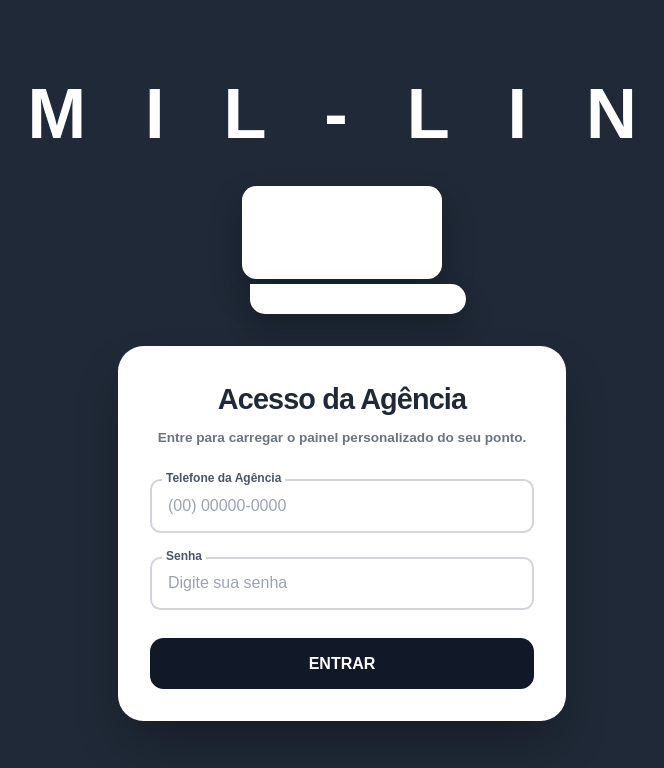
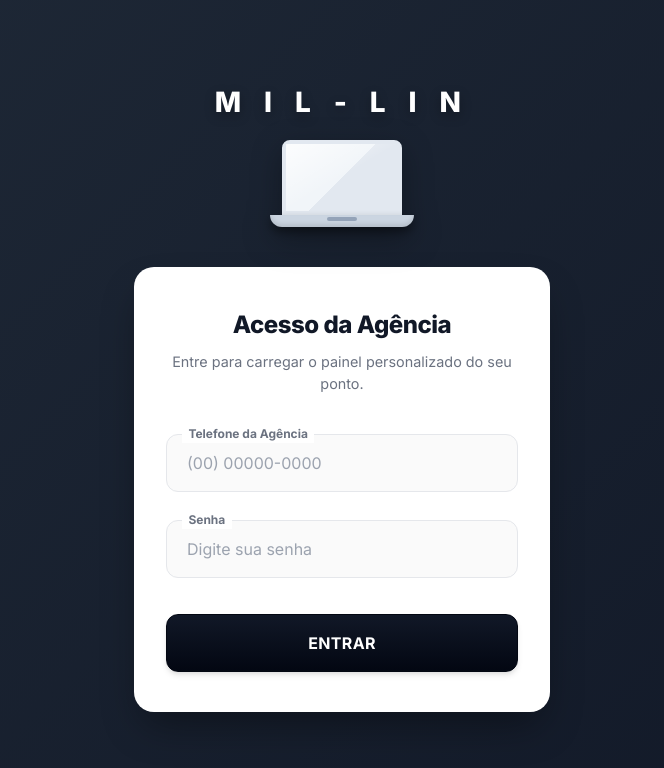
Before and after one commit to willianrosa-ti/Painel-agencia, a React (Vite) app: page /login in a window 1280 px wide. Shown: the top 768 px of the page, without its empty margins (298-962 px from the left). Built offline with nearby package versions, Linux system fonts and the light colour scheme.

Commit message:
Atualização financeiro / login

```diff
--- a/src/Pages/Financeiro/Financeiro.jsx
+++ b/src/Pages/Financeiro/Financeiro.jsx
@@ -8,6 +8,94 @@ const mesesDoAno = [
   'Janeiro', 'Fevereiro', 'Março', 'Abril', 'Maio', 'Junho',
   'Julho', 'Agosto', 'Setembro', 'Outubro', 'Novembro', 'Dezembro'
 ];
+
+const ehCorridaCancelada = (corrida) => {
+  return String(corrida?.status || '').trim().toLowerCase() === 'cancelada';
+};
+
+const adicionarDias = (data, quantidadeDias) => {
+  const novaData = new Date(data);
+  novaData.setDate(novaData.getDate() + quantidadeDias);
+  return novaData;
+};
+
+const obterDatasDoPeriodo = (periodo, mesSelecionado, anoSelecionado) => {
+  const hoje = new Date();
+  const datas = [];
+
+  if (periodo === 'Mensal') {
+    const ultimoDiaDoMes = new Date(anoSelecionado, mesSelecionado, 0).getDate();
+
+    for (let dia = 1; dia <= ultimoDiaDoMes; dia += 1) {
+      datas.push(new Date(anoSelecionado, mesSelecionado - 1, dia));
+    }
+
+    return datas;
+  }
+
+  if (periodo === 'Semanal') {
+    const dataInicio = adicionarDias(hoje, -7);
+
+    for (let i = 0; i <= 7; i += 1) {
+      datas.push(adicionarDias(dataInicio, i));
+    }
+
+    return datas;
+  }
+
+  return [hoje];
+};
+
+const buscarCorridasPorData = async (token, data) => {
+  const dia = data.getDate();
+  const mes = data.getMonth() + 1;
+  const ano = data.getFullYear();
+
+  const resposta = await fetch(`${API_BASE}/api/Corrida/listar-hoje?dia=${dia}&mes=${mes}&ano=${ano}`, {
+    headers: { Authorization: `Bearer ${token}` }
+  });
+
+  if (!resposta.ok) return [];
+
+  return await resposta.json();
+};
+
+const montarRanking = (itens, obterNome) => {
+  const mapa = new Map();
+
+  itens.forEach((item) => {
+    const nome = obterNome(item);
+
+    if (!nome) return;
+
+    mapa.set(nome, (mapa.get(nome) || 0) + 1);
+  });
+
+  return Array.from(mapa.entries())
+    .map(([nome, quantidade]) => ({ nome, quantidade }))
+    .sort((a, b) => b.quantidade - a.quantidade)
+    .slice(0, 3);
+};
+
+const montarHorariosPico = (corridas) => {
+  const mapa = new Map();
+
+  corridas.forEach((corrida) => {
+    const dataHora = new Date(corrida.dataHoraSolicitacao);
+
+    if (Number.isNaN(dataHora.getTime())) return;
+
+    const horaNumero = dataHora.getHours();
+    const hora = `${String(horaNumero).padStart(2, '0')}:00 às ${String(horaNumero + 1).padStart(2, '0')}:00`;
+
+    mapa.set(hora, (mapa.get(hora) || 0) + 1);
+  });
+
+  return Array.from(mapa.entries())
+    .map(([hora, quantidade]) => ({ hora, quantidade }))
+    .sort((a, b) => b.quantidade - a.quantidade)
+    .slice(0, 3);
+};
 
 export default function Financeiro() {
   const nomeAgencia = localStorage.getItem('nomeAgencia') || 'Agência';
@@ -43,6 +131,7 @@ export default function Financeiro() {
   useEffect(() => {
     const buscarDadosFinanceiros = async () => {
       const token = localStorage.getItem('tokenAgencia');
+
       try {
         const parametros = new URLSearchParams({ periodo });
 
@@ -56,7 +145,21 @@ export default function Financeiro() {
         });
 
         if (resposta.ok) {
-          setDadosFinanceiros(await resposta.json());
+          const resumoFinanceiro = await resposta.json();
+          const datasDoPeriodo = obterDatasDoPeriodo(periodo, mesSelecionado, anoSelecionado);
+          const listasDeCorridas = await Promise.all(datasDoPeriodo.map((data) => buscarCorridasPorData(token, data)));
+          const corridasDoPeriodo = listasDeCorridas.flat().filter((corrida) => !ehCorridaCancelada(corrida));
+
+          setDadosFinanceiros({
+            ...resumoFinanceiro,
+            totalCorridas: corridasDoPeriodo.length,
+            horarios: montarHorariosPico(corridasDoPeriodo),
+            motoristas: montarRanking(corridasDoPeriodo, (corrida) => {
+              if (!corrida.motorista || corrida.motorista === 'Buscando motorista...') return null;
+              return corrida.motorista;
+            }),
+            passageiros: montarRanking(corridasDoPeriodo, (corrida) => corrida.passageiro)
+          });
         }
       } catch (erro) {
         console.error('Erro ao buscar dados do financeiro:', erro);
--- a/src/Pages/Login/Login.css
+++ b/src/Pages/Login/Login.css
@@ -1,23 +1,28 @@
+@import url('https://fonts.googleapis.com/css2?family=Inter:wght@400;600;700;800&display=swap');
+
 :root {
-  --cor-mil-lin-fundo: #1f2937;
-  --cor-mil-lin-fundo-profundo: #111827;
+  --cor-mil-lin-fundo: #111827;
+  --cor-mil-lin-fundo-profundo: #030712;
   --cor-mil-lin-destaque: #38bdf8;
-  --cor-mil-lin-texto: #1f2937;
+  --cor-mil-lin-texto: #111827;
+  --cor-borda: #e5e7eb;
+  --cor-texto-secundario: #6b7280;
 }
 
 .login-container {
   min-height: 100vh;
-  background: #1f2937;
+  /* Gradiente escuro sutil e profissional */
+  background: linear-gradient(135deg, #1f2937 0%, #111827 100%);
   display: flex;
   align-items: center;
   justify-content: center;
   padding: 1.5rem;
-  font-family: sans-serif;
+  font-family: 'Inter', system-ui, -apple-system, sans-serif;
 }
 
 .login-shell {
   width: 100%;
-  max-width: 28rem;
+  max-width: 26rem; /* Levemente mais estreito para um visual mais elegante */
   display: flex;
   flex-direction: column;
   align-items: center;
@@ -27,50 +32,79 @@
   display: flex;
   flex-direction: column;
   align-items: center;
-  margin-bottom: 2rem;
+  margin-bottom: 2.5rem;
 }
 
 .mil-lin-logo__nome {
   color: #ffffff;
-  font-size: clamp(2rem, 6vw, 4.4rem);
-  font-weight: 900;
-  letter-spacing: 0.28em;
+  font-size: clamp(1.75rem, 5vw, 24px);
+  font-weight: 800;
+  letter-spacing: 0.3em;
   line-height: 1;
-  margin-bottom: 2.3rem;
+  margin-bottom: 1.5rem;
   text-align: center;
   white-space: nowrap;
+  text-shadow: 0 4px 12px rgba(0, 0, 0, 0.3);
 }
 
-.mil-lin-logo__icone {
+/* --- Ícone de Notebook Modernizado --- */
+.notebook-icon {
   display: flex;
   flex-direction: column;
   align-items: center;
+  filter: drop-shadow(0 10px 15px rgba(0, 0, 0, 0.3));
 }
 
-.mil-lin-logo__tela {
-  width: 12.5rem;
-  height: 5.85rem;
-  background-color: #ffffff;
-  border-radius: 0.9rem;
-  box-shadow: 0 16px 32px rgba(3, 7, 18, 0.25);
+.center-logo {
+  width: 120px;
+  height: 75px;
+  background-color: #f8fafc;
+  border: 4px solid #e2e8f0;
+  border-radius: 8px 8px 0 0;
+  position: relative;
+  background-image: linear-gradient(135deg, #f1f5f9 50%, #e2e8f0 50%);
+  margin: 0;
 }
 
-.mil-lin-logo__base {
-  width: 13.45rem;
-  height: 1.9rem;
-  background-color: #ffffff;
-  border-radius: 0 999px 999px 999px;
-  margin-top: 0.28rem;
-  margin-left: 2rem;
-  box-shadow: 0 14px 28px rgba(3, 7, 18, 0.22);
+/* Reflexo sutil na tela */
+.center-logo::after {
+  content: '';
+  position: absolute;
+  top: 0; left: 0; right: 0; bottom: 0;
+  background: linear-gradient(to bottom right, rgba(255,255,255,0.8) 0%, rgba(255,255,255,0) 50%);
 }
+
+.center2-logo {
+  width: 144px;
+  height: 12px;
+  background: #cbd5e1;
+  border-radius: 0 0 12px 12px;
+  box-shadow: inset 0 -3px 4px rgba(0,0,0,0.1), 0 5px 10px rgba(0,0,0,0.4);
+  position: relative;
+  z-index: 1;
+  margin: 0;
+}
+
+/* Detalhe do touchpad / abertura do notebook */
+.center2-logo::after {
+  content: '';
+  position: absolute;
+  top: 2px;
+  left: 50%;
+  transform: translateX(-50%);
+  width: 30px;
+  height: 4px;
+  background: #94a3b8;
+  border-radius: 2px;
+}
+/* ------------------------------------- */
 
 .login-card {
   background-color: #ffffff;
   width: 100%;
-  border-radius: 1.6rem;
-  padding: 2rem;
-  box-shadow: 0 25px 50px -12px rgba(0, 0, 0, 0.35);
+  border-radius: 1.25rem;
+  padding: 2.5rem 2rem;
+  box-shadow: 0 20px 40px -10px rgba(0, 0, 0, 0.4), 0 0 1px rgba(255, 255, 255, 0.1);
   display: flex;
   flex-direction: column;
   align-items: center;
@@ -80,31 +114,31 @@
   display: flex;
   flex-direction: column;
   align-items: center;
-  margin-bottom: 2rem;
+  margin-bottom: 2.5rem;
   text-align: center;
 }
 
 .login-title {
   color: var(--cor-mil-lin-texto);
-  font-size: 1.8rem;
+  font-size: 1.5rem;
   font-weight: 800;
-  letter-spacing: -0.03em;
-  margin: 0;
+  letter-spacing: -0.02em;
+  margin: 0 0 0.5rem 0;
 }
 
 .login-subtitle {
-  color: #6b7280;
-  font-size: 0.85rem;
-  font-weight: 600;
-  line-height: 1.4;
-  margin: 0.4rem 0 0;
+  color: var(--cor-texto-secundario);
+  font-size: 0.9rem;
+  font-weight: 400;
+  line-height: 1.5;
+  margin: 0;
 }
 
 .login-form {
   width: 100%;
   display: flex;
   flex-direction: column;
-  gap: 1.5rem;
+  gap: 1.75rem;
 }
 
 .input-group {
@@ -113,74 +147,106 @@
 
 .input-label {
   position: absolute;
-  top: -0.6rem;
-  left: 0.75rem;
+  top: -0.55rem;
+  left: 1rem;
   background-color: #ffffff;
-  padding: 0 0.25rem;
+  padding: 0 0.4rem;
   font-size: 0.75rem;
   font-weight: 700;
-  color: #4b5563;
+  color: var(--cor-texto-secundario);
+  transition: color 0.2s ease;
+}
+
+.input-group:focus-within .input-label {
+  color: var(--cor-mil-lin-destaque);
 }
 
 .input-field {
   width: 100%;
-  border: 2px solid #d1d5db;
-  border-radius: 0.65rem;
-  padding: 0.8rem 1rem;
+  border: 1.5px solid var(--cor-borda);
+  border-radius: 0.75rem;
+  padding: 1rem 1.25rem;
   font-size: 1rem;
   color: #1f2937;
+  background-color: #fafafa;
   outline: none;
-  transition: border-color 0.2s, box-shadow 0.2s;
+  transition: all 0.2s ease;
   box-sizing: border-box;
 }
 
+.input-field::placeholder {
+  color: #9ca3af;
+}
+
+.input-field:hover {
+  border-color: #d1d5db;
+}
+
 .input-field:focus {
+  background-color: #ffffff;
   border-color: var(--cor-mil-lin-destaque);
-  box-shadow: 0 0 0 4px rgba(56, 189, 248, 0.16);
+  box-shadow: 0 0 0 4px rgba(56, 189, 248, 0.15);
 }
 
 .btn-submit {
-  display: block;
+  display: flex;
+  justify-content: center;
+  align-items: center;
   width: 100%;
-  background-color: var(--cor-mil-lin-fundo-profundo);
+  background: linear-gradient(180deg, var(--cor-mil-lin-fundo) 0%, var(--cor-mil-lin-fundo-profundo) 100%);
   color: #ffffff;
-  font-weight: 800;
-  padding: 0.85rem 1rem;
-  border-radius: 0.85rem;
-  border: none;
-  margin-top: 0.25rem;
+  font-weight: 700;
+  font-size: 1rem;
+  letter-spacing: 0.02em;
+  padding: 1rem;
+  border-radius: 0.75rem;
+  border: 1px solid #030712;
+  margin-top: 0.5rem;
   cursor: pointer;
-  transition: transform 0.2s, background-color 0.2s, opacity 0.2s;
+  transition: all 0.2s ease;
+  box-shadow: 0 4px 6px -1px rgba(0, 0, 0, 0.1), 0 2px 4px -1px rgba(0, 0, 0, 0.06);
 }
 
 .btn-submit:hover:not(:disabled) {
-  background-color: #030712;
+  background: linear-gradient(180deg, #374151 0%, var(--cor-mil-lin-fundo) 100%);
   transform: translateY(-1px);
+  box-shadow: 0 6px 8px -1px rgba(0, 0, 0, 0.15), 0 3px 6px -1px rgba(0, 0, 0, 0.1);
+}
+
+.btn-submit:active:not(:disabled) {
+  transform: translateY(0);
+  box-shadow: 0 2px 4px -1px rgba(0, 0, 0, 0.1);
 }
 
 .btn-submit:disabled {
+  background: #9ca3af;
+  border-color: #9ca3af;
+  box-shadow: none;
+  cursor: not-allowed;
   opacity: 0.7;
-  cursor: not-allowed;
 }
 
 @media (max-width: 520px) {
-  .mil-lin-logo__nome {
-    letter-spacing: 0.18em;
-    margin-bottom: 1.6rem;
+  .login-container {
+    padding: 1rem;
   }
 
-  .mil-lin-logo__tela {
-    width: 9.6rem;
-    height: 4.65rem;
+  .mil-lin-logo__nome {
+    letter-spacing: 0.2em;
+    font-size: 20px;
   }
 
-  .mil-lin-logo__base {
-    width: 10.4rem;
-    height: 1.45rem;
-    margin-left: 1.5rem;
+  .center-logo {
+    width: 100px;
+    height: 60px;
+  }
+
+  .center2-logo {
+    width: 120px;
+    height: 10px;
   }
 
   .login-card {
-    padding: 1.5rem;
+    padding: 2rem 1.5rem;
   }
 }
--- a/src/Pages/Login/Login.jsx
+++ b/src/Pages/Login/Login.jsx
@@ -171,10 +171,11 @@ export default function Login() {
         <div className="mil-lin-logo" aria-label="Logo M I L - L I N">
           <span className="mil-lin-logo__nome">M I L - L I N</span>
 
-          <span className="mil-lin-logo__icone">
-            <span className="mil-lin-logo__tela" />
-            <span className="mil-lin-logo__base" />
-          </span>
+          <div className="notebook-icon">
+            <div className="center-logo"></div>
+            <div className="center2-logo"></div>
+        </div>
+
         </div>
 
         <div className="login-card">
--- a/src/Pages/Painel/Painel.css
+++ b/src/Pages/Painel/Painel.css
@@ -154,7 +154,7 @@
 .cartao-radar {
   flex: 100%;
   margin-top: 1rem;
-  border-top: 4px solid #007bff;
+  border-top: 4px solid var(--cor-agencia, #111827);
   max-width: 100%;
 }
 
```
